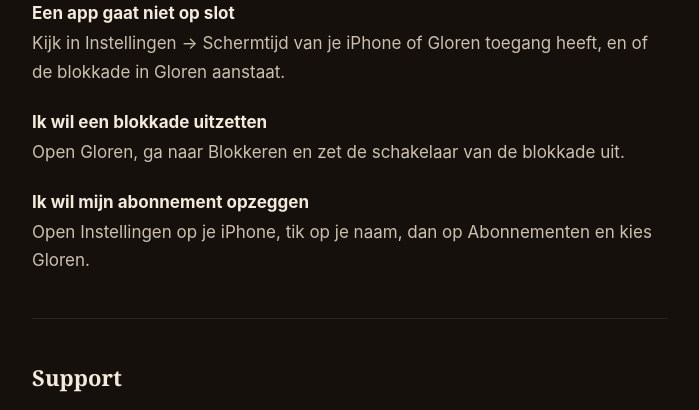
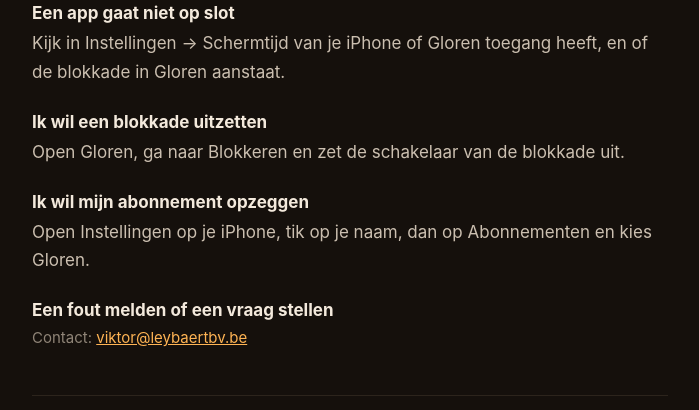
Before and after one commit to viktorleybaert/gloren, a plain HTML site: page index.html in a window 1280 px wide. Shown: the part 318-728 px from the top of the page, without its empty margins (290-989 px from the left). Drawn offline with Linux system fonts and the light colour scheme.

Commit message:
Contactadres toegevoegd

```diff
--- a/index.html
+++ b/index.html
@@ -21,6 +21,8 @@ a{color:#ffb454}nav{margin:0 0 36px;font-size:15px}nav a{margin-right:16px}.mute
 <p>Open Gloren, ga naar Blokkeren en zet de schakelaar van de blokkade uit.</p>
 <h3>Ik wil mijn abonnement opzeggen</h3>
 <p>Open Instellingen op je iPhone, tik op je naam, dan op Abonnementen en kies Gloren.</p>
+<h3>Een fout melden of een vraag stellen</h3>
+<p class="muted">Contact: <a href="mailto:viktor@leybaertbv.be">viktor@leybaertbv.be</a></p>
 <hr>
 <h2 lang="en">Support</h2>
 <div lang="en">
```
Also changed, not shown: privacy.html (+1 -0 lines), voorwaarden.html (+1 -0 lines).
